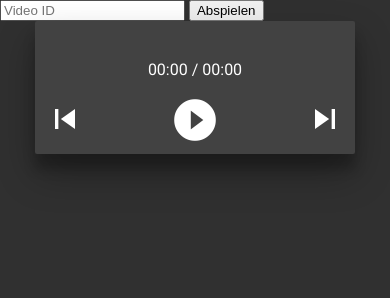
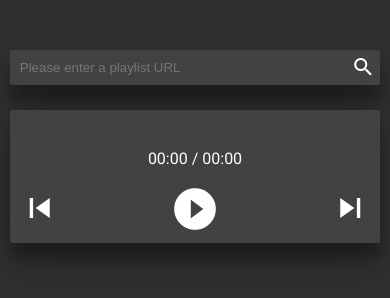
Before and after one commit to severinkaderli/audio-for-youtube, a website: page index.html in a window 390 px wide. Drawn offline with nearby package versions, Linux system fonts and the light colour scheme; files that its build step writes are made by us from their sources.

Commit message:
Styled the searchbar and added some mobile support.

```diff
--- a/css/style.css
+++ b/css/style.css
@@ -1,6 +1,10 @@
 /**
  * https://www.google.com/design/spec/style/color.html#color-themes
  */
+*, *:before, *:after {
+	box-sizing: border-box;
+}
+
 body {
 	margin: 0;
 	font-family: "Roboto", sans-serif;
@@ -8,16 +12,51 @@ body {
 	color: rgba(255, 255, 255, 0.5);
 }
 
+#search {
+	position: relative;
+	display: block;
+	width: 400px;
+	max-width: 95%;
+	margin: 50px auto 25px;
+
+}
+
+#searchField {
+	color: #FFF;
+	width: 400px;
+	display: block;
+	max-width: 100%;
+	margin: 0 auto;
+	background-color: #424242;
+	outline: none;
+	border-radius: 2px;
+	border: none;
+	padding: 10px 30px 10px 10px;
+	box-shadow: 0 19px 38px rgba(0,0,0,0.30), 0 15px 12px rgba(0,0,0,0.22);
+}
+
+#searchButton {
+	position: absolute;
+	right: 5px;
+	top: 5px;
+	border: none;
+	outline: none;
+	padding: 0;
+	background-color: transparent;
+	color: #FFF;
+	cursor: pointer;
+}
+
 #gui {
 	padding: 10px;
 	background: #424242;
 	color: #FFF;
-
-	  border-radius: 2px;
-	  display: block;
-	  margin: 0 auto;
-	  position: relative;
-	  width: 300px;
+	border-radius: 2px;
+	display: block;
+	margin: 0 auto;
+	position: relative;
+	width: 400px;
+	max-width: 95%;
 	box-shadow: 0 19px 38px rgba(0,0,0,0.30), 0 15px 12px rgba(0,0,0,0.22);
 
 }
@@ -77,6 +116,6 @@ body {
 	font-size: 40px;
 }
 
-.material-icons {
+#controls .material-icons {
 	line-height: 50px;
 }
--- a/index.html
+++ b/index.html
@@ -2,7 +2,8 @@
 <html>
 <head>
 	<meta charset="utf-8">
-	<title>Player</title>
+	<meta name="viewport" content="width=device-width, initial-scale=1.0, user-scalable=no">
+	<title>Audio for YouTube</title>
 	<link href='https://fonts.googleapis.com/css?family=Roboto' rel='stylesheet' type='text/css'>
 	<link href="https://fonts.googleapis.com/icon?family=Material+Icons"
       rel="stylesheet">
@@ -10,8 +11,10 @@
 </head>
 <body>
 <!-- Player GUI -->
-<input type="text" placeholder="Video ID" id="search">
-<button id="searchButton">Abspielen</button>
+<div id="search">
+	<input type="text" placeholder="Please enter a playlist URL" id="searchField" autofocus>
+	<button id="searchButton"><i class="material-icons">search</i></button>
+</div>
 
 <div id="gui">
 	<div id="title">&nbsp;</div>
--- a/js/player.js
+++ b/js/player.js
@@ -26,7 +26,7 @@ const Player = {
             prev: document.getElementById("prev"),
             next: document.getElementById("next"),
         },
-        searchField: document.getElementById("search")
+        searchField: document.getElementById("searchField")
     },
 
     /**
@@ -35,7 +35,10 @@ const Player = {
     onReady: function(event) {
 
         Player.YTPlayer.setShuffle(true);
-        //if(isPlaylist){}
+        Player.YTPlayer.unMute();
+        Player.YTPlayer.setVolume(100);
+
+
         Player.GUI.controls.prev.addEventListener('click', Player.playPrevious);
         Player.GUI.controls.next.addEventListener('click', Player.playNext);
 
@@ -102,18 +105,6 @@ const Player = {
         Player.GUI.title.innerText = title;
         document.getElementsByTagName('title')[0].innerText = title;
 
-
-        //Display time
-        let duration = Player.YTPlayer.getDuration();
-        Player.GUI.duration.innerText = Player.formatTime(duration);
-        let currentTime = Player.YTPlayer.getCurrentTime();
-        let progress = currentTime / duration;
-        console.log("Progress:", progress);
-        document.getElementById("trackbar").style.width = progress*100 + "%";
-
-
-        //Player.GUI.time.innerText = "00:00";
-
         //Add event listeners for the GUI
         Player.GUI.controls.play.addEventListener("click", Player.changeVideoState);
 
@@ -145,9 +136,14 @@ const Player = {
      * @return {[type]} [description]
      */
     updateTime: function() {
-        console.log("Updating Time");
-        let currentTime = Player.formatTime(Player.YTPlayer.getCurrentTime());
-        Player.GUI.time.innerText = currentTime;
+
+        let currentTime = Player.YTPlayer.getCurrentTime();
+        Player.GUI.time.innerText = Player.formatTime(currentTime);
+        let duration = Player.YTPlayer.getDuration();
+        Player.GUI.duration.innerText = Player.formatTime(duration);
+        let progress = currentTime / duration;
+        console.log("Progress:", progress);
+        document.getElementById("trackbar").style.width = progress*100 + "%";
     },
 
     /**
```
Also changed, not shown: js/player.min.js.
